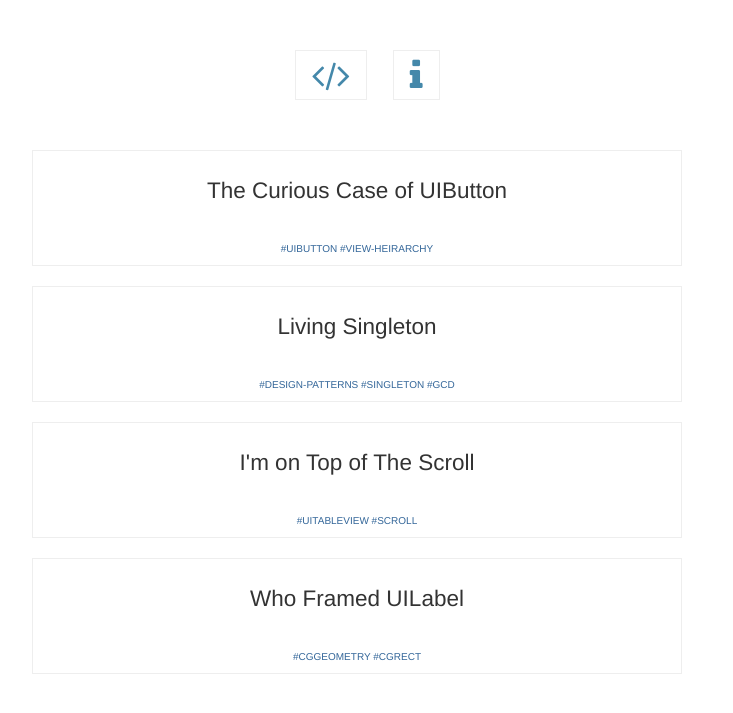
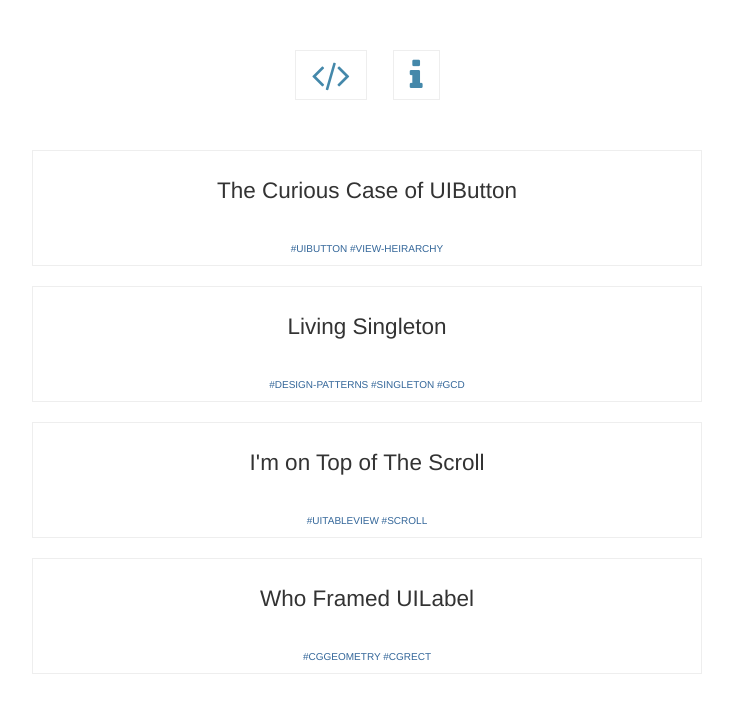
Before and after one commit to ProjectiveC/ProjectiveC.github.io, a Jekyll site: the page built from index.html, in a window 1280 px wide. Shown: the top 713 px of the page, without its empty margins (273-1006 px from the left). Built offline with Jekyll 4.4.1, drawn with Linux system fonts in a browser that asks for light colours; nearby versions of some CDN libraries; comment, search, counter and statistics services are not loaded.

Commit message:
css updated

```diff
--- a/assets/responsive.css
+++ b/assets/responsive.css
@@ -11,4 +11,8 @@
   article img {
     margin: 0 !important;
     float: none !important;
-    min-width: 100% !important; } }
+    min-width: 100% !important; }
+
+  #share-buttons i{
+    padding: 20px; }
+}
--- a/assets/style.css
+++ b/assets/style.css
@@ -60,7 +60,7 @@
   .posts .post {
     font-size: 15px;
     vertical-align: top;
-    margin-right: 20px;
+    /*margin-right: 20px;*/
     margin-bottom: 20px; }
   .posts .post-link {
     position: relative;
```
